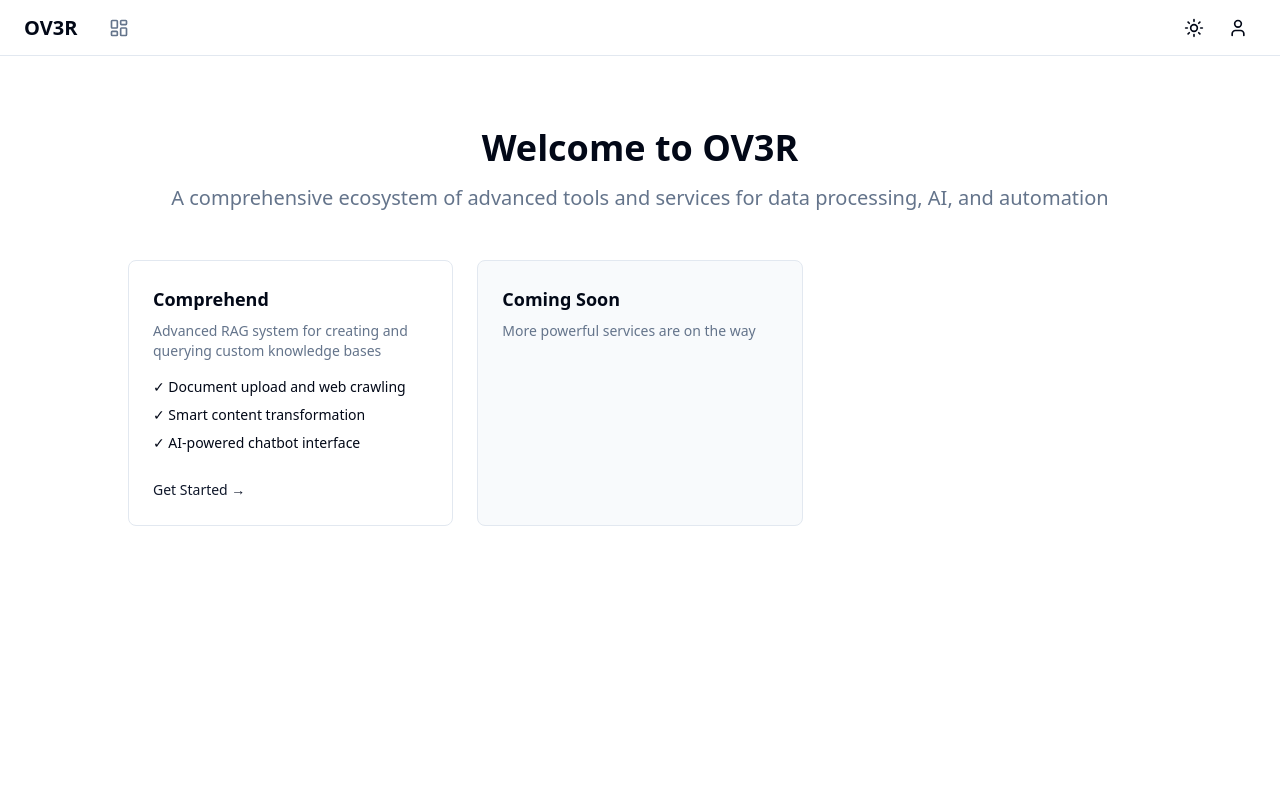
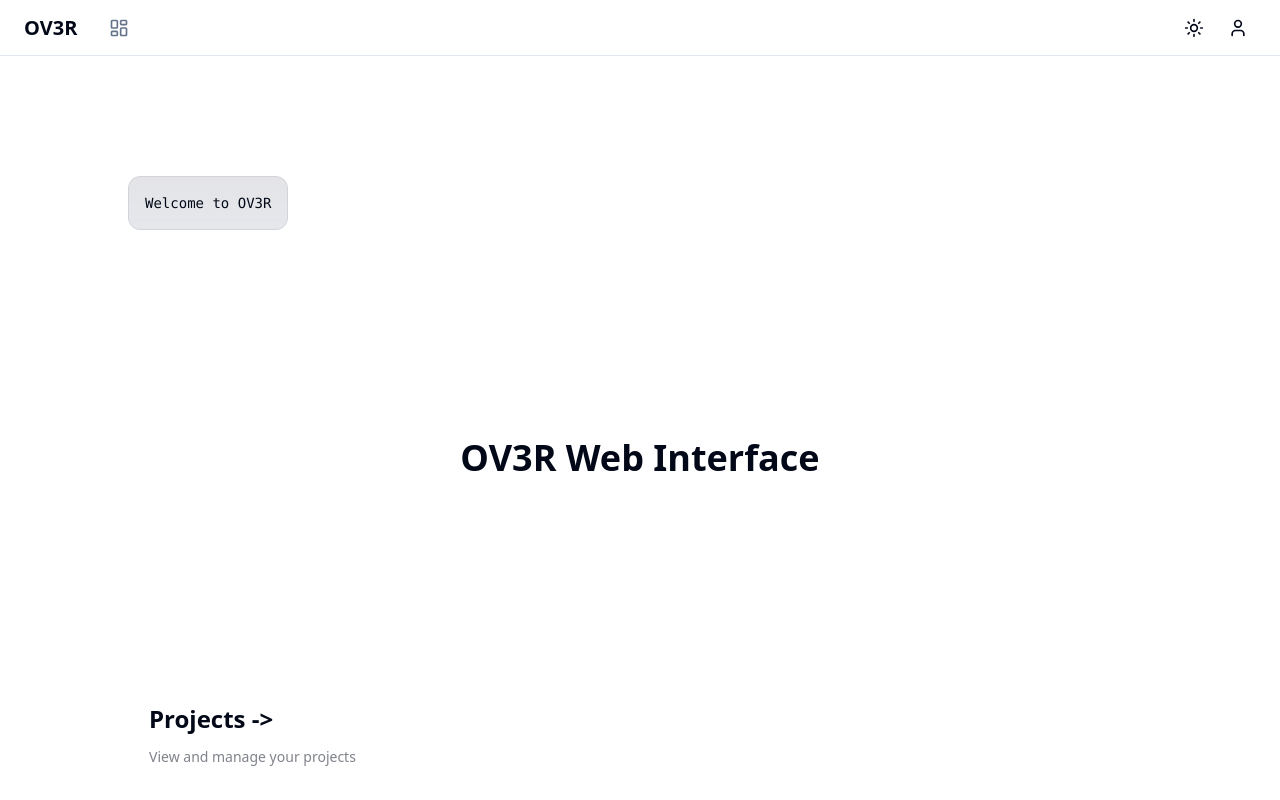
Before and after one commit to kaisewhite/ov3r-web, a Next.js app: page / in a window 1280 px wide. Built offline with nearby package versions, Linux system fonts and the light colour scheme.

Commit message:
fixing build issues with docker

```diff
--- a/app/components/layout/breadcrumb.tsx
+++ b/app/components/layout/breadcrumb.tsx
@@ -20,7 +20,7 @@
             OV3R
           </Link>
         </li>
-        {segments.map((segment, index) => (
+        {segments.map((segment) => (
           <li key={segment.url} className="flex items-center space-x-2">
             <ChevronRight className="h-4 w-4 text-muted-foreground" />
             {segment.isClickable === false ? (
--- a/app/comprehend/projects/[projectId]/chat/[id]/page.tsx
+++ b/app/comprehend/projects/[projectId]/chat/[id]/page.tsx
@@ -28,7 +28,8 @@
 ];
 
 export default function ChatPage() {
-  const { projectId, id } = useParams();
+  const params = useParams();
+  const projectId = params.projectId;
 
   const handleSendMessage = (content: string, attachments: File[]) => {
     // TODO: Implement sending message
--- a/app/comprehend/projects/[projectId]/chat/page.tsx
+++ b/app/comprehend/projects/[projectId]/chat/page.tsx
@@ -33,14 +33,14 @@
   const { projectId } = useParams();
   const router = useRouter();
 
-  const handleSendMessage = (content: string, attachments: File[]) => {
+  const handleSendMessage = () => {
     // Generate a new chat ID and redirect to it
     const chatId = Date.now().toString();
     router.push(`/comprehend/projects/${projectId}/chat/${chatId}`);
   };
 
   const handleExampleClick = (example: string) => {
-    handleSendMessage(example, []);
+    handleSendMessage();
   };
 
   return (
--- a/app/comprehend/projects/[projectId]/knowledge-base/new/page.tsx
+++ b/app/comprehend/projects/[projectId]/knowledge-base/new/page.tsx
@@ -8,7 +8,6 @@
 import { Switch } from "@/components/ui/switch";
 import { Label } from "@/components/ui/label";
 import { Slider } from "@/components/ui/slider";
-import { cn } from "@/lib/utils";
 import {
   Globe,
   FileText,
@@ -18,8 +17,6 @@
   HelpCircle,
   Webhook,
   ChevronRight,
-  AlertCircle,
-  Plus,
   ArrowLeft,
 } from "lucide-react";
 
--- a/app/comprehend/projects/[projectId]/knowledge-base/page.tsx
+++ b/app/comprehend/projects/[projectId]/knowledge-base/page.tsx
@@ -1,7 +1,7 @@
 "use client";
 
 import React from "react";
-import { useParams } from "next/navigation";
+import { useRouter, useParams } from "next/navigation";
 import { Button } from "@/components/ui/button";
 import { Input } from "@/components/ui/input";
 import { cn } from "@/app/lib/utils/cn";
@@ -77,8 +77,15 @@
   }
 };
 
-export default function KnowledgeBasePage({ params }: { params: { projectId: string } }) {
-  const { projectId } = React.use(params);
+type PageParams = {
+  projectId: string;
+  [key: string]: string | string[];
+}
+
+export default function KnowledgeBasePage() {
+  const router = useRouter();
+  const params = useParams<PageParams>();
+  const projectId = params.projectId;
 
   return (
     <div className="max-w-[1600px] mx-auto space-y-8">
--- a/app/page.tsx
+++ b/app/page.tsx
@@ -1,49 +1,32 @@
-import Image from "next/image";
+import Link from "next/link";
+import { Button } from "@/components/ui/button";
 
 export default function Home() {
   return (
-    <div className="max-w-5xl mx-auto py-12">
-      <div className="text-center mb-12">
-        <h1 className="text-4xl font-bold mb-4">
+    <main className="flex min-h-screen flex-col items-center justify-between p-24">
+      <div className="z-10 max-w-5xl w-full items-center justify-between font-mono text-sm lg:flex">
+        <p className="fixed left-0 top-0 flex w-full justify-center border-b border-gray-300 bg-gradient-to-b from-zinc-200 pb-6 pt-8 backdrop-blur-2xl dark:border-neutral-800 dark:bg-zinc-800/30 dark:from-inherit lg:static lg:w-auto  lg:rounded-xl lg:border lg:bg-gray-200 lg:p-4 lg:dark:bg-zinc-800/30">
           Welcome to OV3R
-        </h1>
-        <p className="text-xl text-muted-foreground">
-          A comprehensive ecosystem of advanced tools and services for data processing, AI, and automation
         </p>
       </div>
 
-      <div className="grid grid-cols-1 md:grid-cols-2 lg:grid-cols-3 gap-6">
-        {/* Comprehend Service Card */}
-        <div className="group relative overflow-hidden rounded-lg border p-6 hover:border-primary transition-colors">
-          <div className="mb-4">
-            <h3 className="text-lg font-semibold mb-2">Comprehend</h3>
-            <p className="text-sm text-muted-foreground">
-              Advanced RAG system for creating and querying custom knowledge bases
-            </p>
-          </div>
-          <ul className="text-sm space-y-2 mb-6">
-            <li>✓ Document upload and web crawling</li>
-            <li>✓ Smart content transformation</li>
-            <li>✓ AI-powered chatbot interface</li>
-          </ul>
-          <a
-            href="/comprehend/projects"
-            className="inline-flex items-center text-sm font-medium text-primary hover:underline"
-          >
-            Get Started →
-          </a>
-        </div>
+      <div className="relative flex place-items-center">
+        <h1 className="text-4xl font-bold">OV3R Web Interface</h1>
+      </div>
 
-        {/* Future Service Cards */}
-        <div className="group relative overflow-hidden rounded-lg border p-6 bg-muted/50">
-          <div className="mb-4">
-            <h3 className="text-lg font-semibold mb-2">Coming Soon</h3>
-            <p className="text-sm text-muted-foreground">
-              More powerful services are on the way
-            </p>
-          </div>
-        </div>
+      <div className="mb-32 grid text-center lg:max-w-5xl lg:w-full lg:mb-0 lg:grid-cols-4 lg:text-left">
+        <Link href="/comprehend/projects" className="group rounded-lg border border-transparent px-5 py-4 transition-colors hover:border-gray-300 hover:bg-gray-100 hover:dark:border-neutral-700 hover:dark:bg-neutral-800/30">
+          <h2 className="mb-3 text-2xl font-semibold">
+            Projects{" "}
+            <span className="inline-block transition-transform group-hover:translate-x-1 motion-reduce:transform-none">
+              -&gt;
+            </span>
+          </h2>
+          <p className="m-0 max-w-[30ch] text-sm opacity-50">
+            View and manage your projects
+          </p>
+        </Link>
       </div>
-    </div>
+    </main>
   );
 }
```
